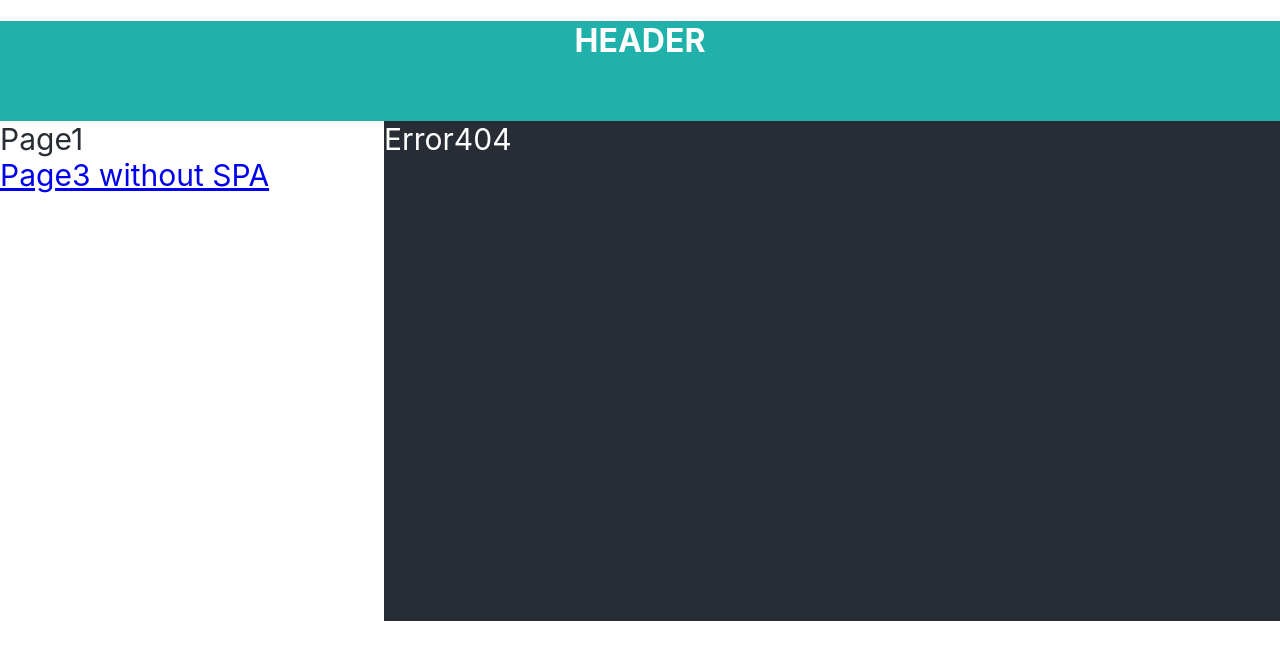
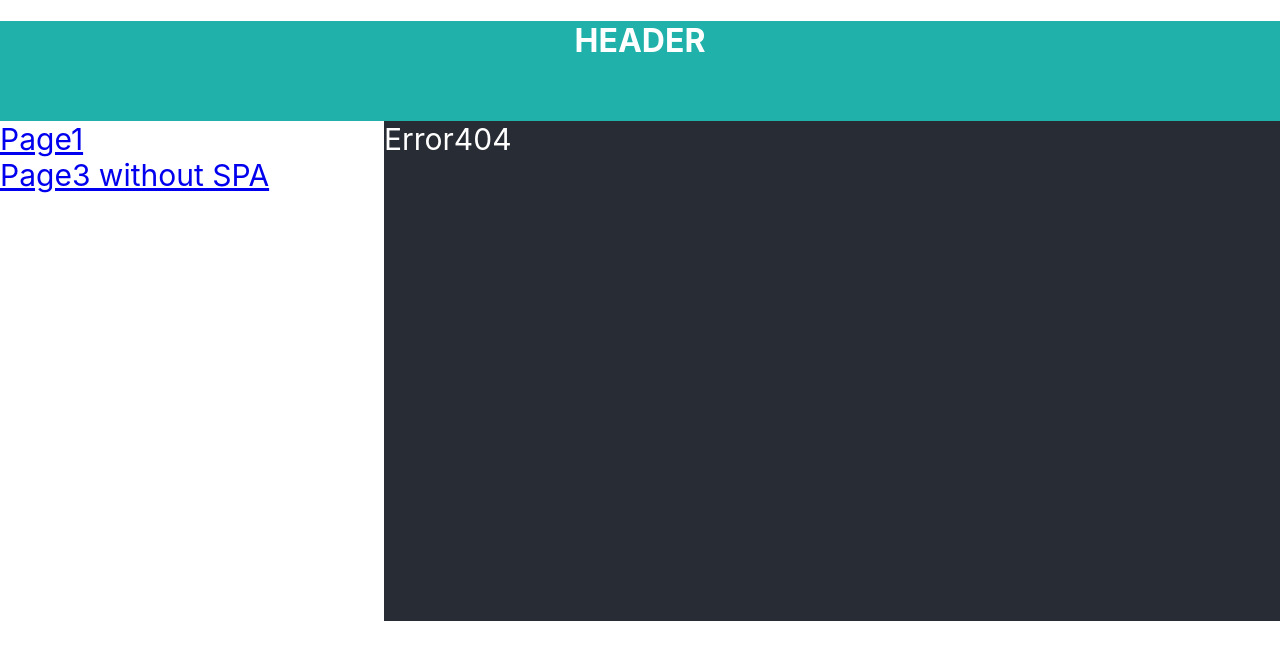
Before and after one commit to IJTINK7/Practice, a React (Create React App) app: page / in a window 1280 px wide. Shown: the top 660 px of the page. Built offline with nearby package versions, Linux system fonts and the light colour scheme.

Commit message:
Changing the styles

```diff
--- a/src/components/Site.module.css
+++ b/src/components/Site.module.css
@@ -27,12 +27,12 @@
     color: white;
     font-size: 30px;
 }
-.navLink{
-    text-decoration: none;
-    color: #282c34;
-}
+/*.navLink{*/
+/*    text-decoration: none;*/
+/*    color: #282c34;*/
+/*}*/
 
-.nav a.active{
-    color: #7fb8f1;
-    text-decoration: underline;
-}
+/*.nav a.active{*/
+/*    color: #7fb8f1;*/
+/*    text-decoration: underline;*/
+/*}*/
```
